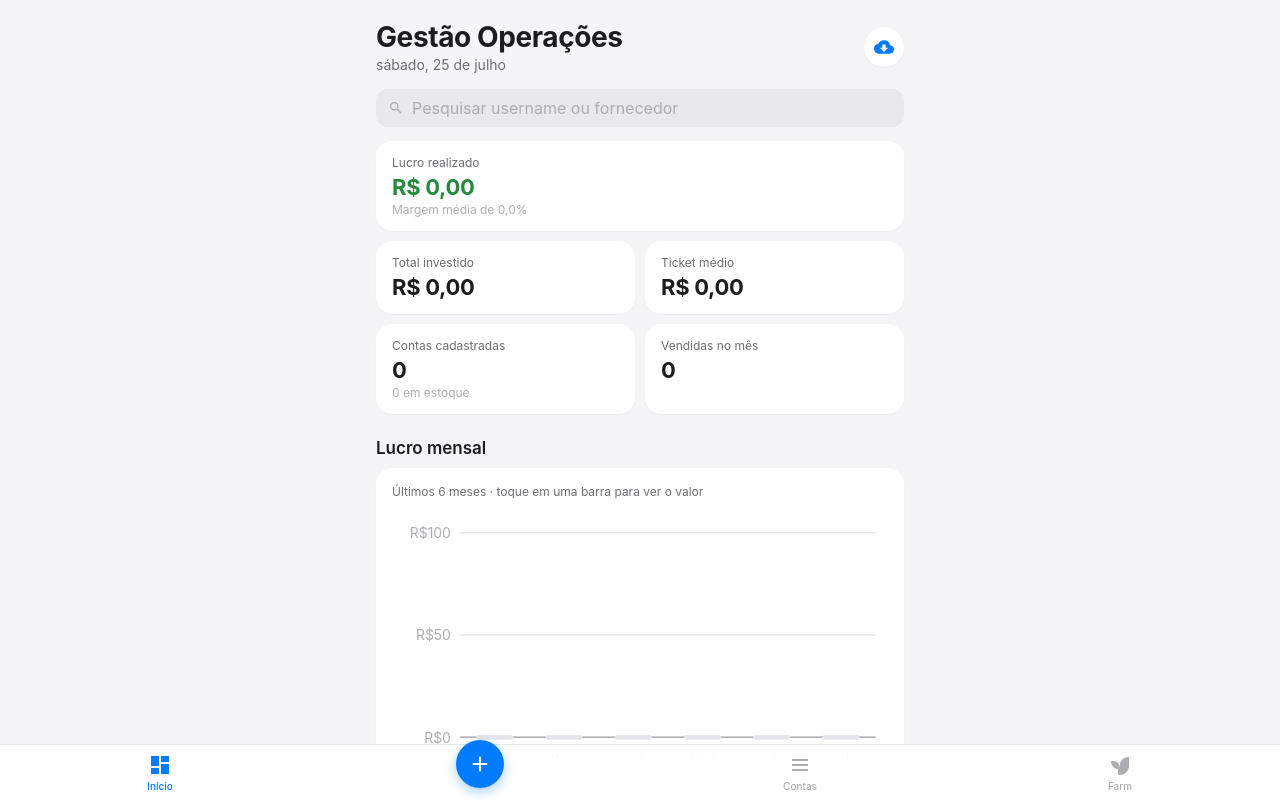
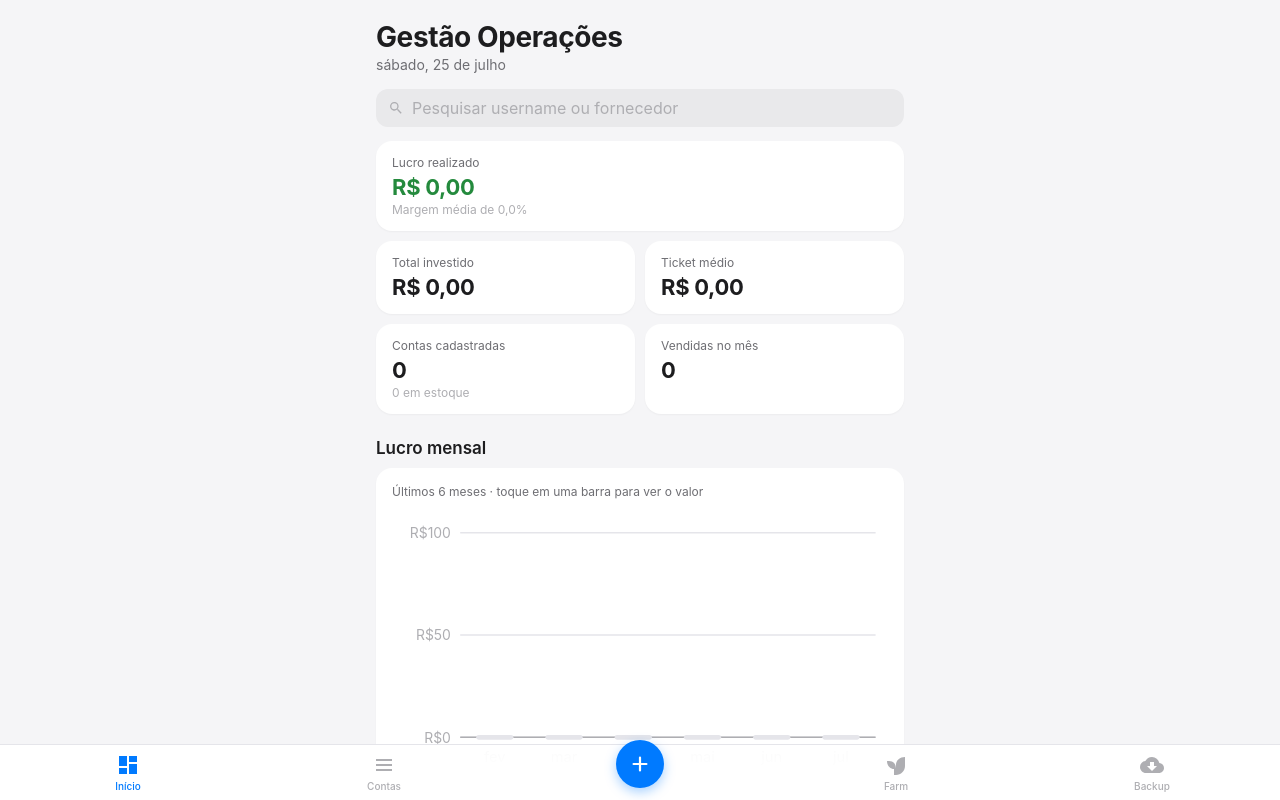
Before and after one commit to gabriellimacarvalho68-web/gestao-op, a plain HTML site: page index.html in a window 1280 px wide. Shown: the top 800 px of the page. Drawn offline with Linux system fonts and the light colour scheme.

Commit message:
UI: centraliza o botão + e corrige rolagem horizontal com username longo
- Tabbar com 5 itens (Início, Contas, +, Farm, Backup): + fica no centro
- Backup vira aba própria; remove ícone redundante do topo do dashboard
- Abas dividem largura igualmente (flex:1) em vez de min-width fixo
- h1 quebra palavras longas (overflow-wrap) e body sem overflow-x
- SW cache v4 -> v5

Co-Authored-By: Claude Opus 4.8 <noreply@anthropic.com>

```diff
--- a/app.js
+++ b/app.js
@@ -60,7 +60,8 @@ function router() {
   // Tab ativa
   const tab = parts[0] === 'contas' ? 'contas'
     : (parts[0] === 'nova' ? 'nova'
-    : (parts[0] === 'farm' ? 'farm' : 'dashboard'));
+    : (parts[0] === 'farm' ? 'farm'
+    : (parts[0] === 'backup' ? 'backup' : 'dashboard')));
   document.querySelectorAll('.tab').forEach(t =>
     t.classList.toggle('active', t.dataset.tab === tab));
 
@@ -128,15 +129,8 @@ function renderDashboard() {
 
   $view.innerHTML = `
     <div class="page-head">
-      <div class="page-head-row">
-        <div>
-          <h1>Gestão Operações</h1>
-          <div class="subtitle">${new Date().toLocaleDateString('pt-BR', { weekday: 'long', day: 'numeric', month: 'long' })}</div>
-        </div>
-        <a class="btn-icon" href="#/backup" aria-label="Backup dos dados">
-          <svg viewBox="0 0 24 24"><path d="M19.35 10.04A7.49 7.49 0 0 0 12 4C9.11 4 6.6 5.64 5.35 8.04A5.994 5.994 0 0 0 0 14c0 3.31 2.69 6 6 6h13c2.76 0 5-2.24 5-5 0-2.64-2.05-4.78-4.65-4.96zM17 13l-5 5-5-5h3V9h4v4h3z"/></svg>
-        </a>
-      </div>
+      <h1>Gestão Operações</h1>
+      <div class="subtitle">${new Date().toLocaleDateString('pt-BR', { weekday: 'long', day: 'numeric', month: 'long' })}</div>
     </div>
 
     ${searchHTML('dash-search', 'Pesquisar username ou fornecedor')}
--- a/index.html
+++ b/index.html
@@ -23,18 +23,22 @@
       <svg viewBox="0 0 24 24"><path d="M3 13h8V3H3v10zm0 8h8v-6H3v6zm10 0h8V11h-8v10zm0-18v6h8V3h-8z"/></svg>
       <span>Início</span>
     </a>
+    <a href="#/contas" class="tab" data-tab="contas">
+      <svg viewBox="0 0 24 24"><path d="M4 6h16v2H4zm0 5h16v2H4zm0 5h16v2H4z"/></svg>
+      <span>Contas</span>
+    </a>
     <a href="#/nova" class="tab tab-add" data-tab="nova" aria-label="Nova conta">
       <span class="add-circle">
         <svg viewBox="0 0 24 24"><path d="M12 5v14M5 12h14" stroke="currentColor" stroke-width="2.4" stroke-linecap="round" fill="none"/></svg>
       </span>
     </a>
-    <a href="#/contas" class="tab" data-tab="contas">
-      <svg viewBox="0 0 24 24"><path d="M4 6h16v2H4zm0 5h16v2H4zm0 5h16v2H4z"/></svg>
-      <span>Contas</span>
-    </a>
     <a href="#/farm" class="tab" data-tab="farm">
       <svg viewBox="0 0 24 24"><path d="M12 22c4.97 0 9-4.03 9-9V4c-4.97 0-9 3.13-9 8v3.5C12 11 9.5 8 5 8H3c0 5.5 4 8 7 8v6h2z"/></svg>
       <span>Farm</span>
+    </a>
+    <a href="#/backup" class="tab" data-tab="backup">
+      <svg viewBox="0 0 24 24"><path d="M19.35 10.04A7.49 7.49 0 0 0 12 4C9.11 4 6.6 5.64 5.35 8.04A5.994 5.994 0 0 0 0 14c0 3.31 2.69 6 6 6h13c2.76 0 5-2.24 5-5 0-2.64-2.05-4.78-4.65-4.96zM17 13l-5 5-5-5h3V9h4v4h3z"/></svg>
+      <span>Backup</span>
     </a>
   </nav>
 
--- a/styles.css
+++ b/styles.css
@@ -30,6 +30,7 @@ body {
   -webkit-font-smoothing: antialiased;
   -webkit-tap-highlight-color: transparent;
   overscroll-behavior-y: none;
+  overflow-x: hidden; /* nunca rolar na horizontal (ex.: username muito longo) */
 }
 
 .view {
@@ -40,12 +41,14 @@ body {
 }
 
 /* ---------- Tipografia ---------- */
-h1 { font-size: 28px; font-weight: 700; letter-spacing: -0.4px; }
+h1 { font-size: 28px; font-weight: 700; letter-spacing: -0.4px; overflow-wrap: anywhere; }
 h2 { font-size: 17px; font-weight: 600; color: var(--ink); margin: 24px 0 10px; }
 .subtitle { font-size: 14px; color: var(--ink-2); margin-top: 2px; }
 
 .page-head { margin-bottom: 16px; }
 .page-head-row { display: flex; align-items: center; justify-content: space-between; gap: 12px; }
+.page-head-row > div { min-width: 0; } /* deixa o título quebrar em vez de empurrar o botão */
+.page-head-row .btn-small, .page-head-row .btn-icon { flex: none; }
 
 /* ---------- Cards ---------- */
 .card {
@@ -325,7 +328,7 @@ h2 { font-size: 17px; font-weight: 600; color: var(--ink); margin: 24px 0 10px;
   display: flex; flex-direction: column; align-items: center; gap: 3px;
   text-decoration: none; color: var(--ink-3);
   font-size: 10px; font-weight: 500;
-  min-width: 72px;
+  flex: 1 1 0; min-width: 0;
 }
 .tab svg { width: 24px; height: 24px; fill: currentColor; }
 .tab.active { color: var(--primary); }
--- a/sw.js
+++ b/sw.js
@@ -1,7 +1,7 @@
 /* Service worker — cache do app shell para funcionar offline.
    Estratégia: rede primeiro (ignorando o cache HTTP, para atualizações
    chegarem na hora); se estiver offline, usa a cópia guardada. */
-const CACHE = 'gestao-op-v4';
+const CACHE = 'gestao-op-v5';
 const ASSETS = [
   './',
   './index.html',
```
